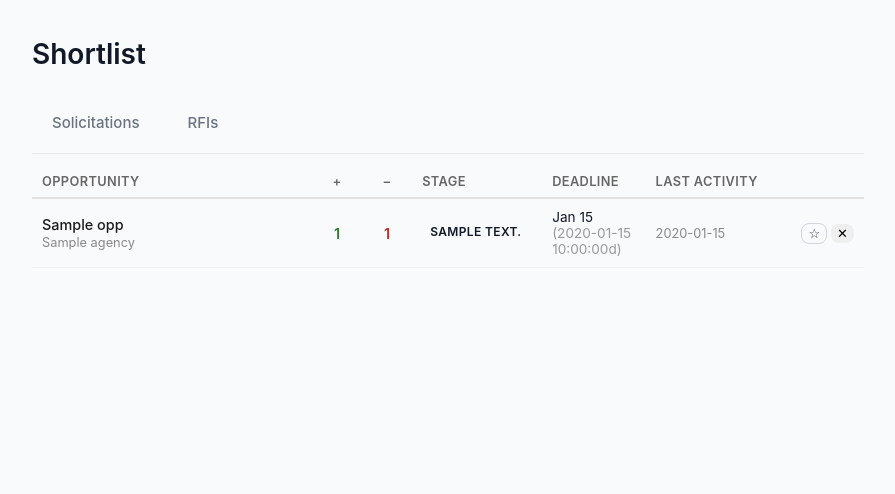
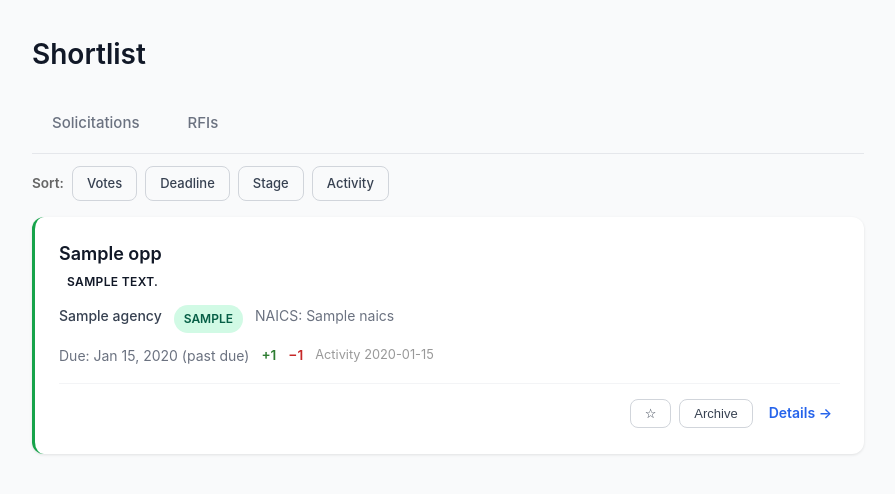
Before and after one commit to JoshLaven/bidlens, a FastAPI app: template src/bidlens/templates/shortlist.html in a window 1280 px wide. Shown: the part 71-565 px from the top of the page, without its empty margins (32-927 px from the left). Run offline with FastAPI, Linux system fonts and the light colour scheme; the template is opened without the code that fills it: most values are stand-ins (such as "Sample title", 1, 10 or a date in 2020).

Commit message:
Revert Shortlist from table to card-based layout
Cards show title, agency, stage badge, pursue/pass counts,
deadline, last activity, and workflow action buttons.
Sort bar preserved (Votes, Deadline, Stage, Activity).

Co-Authored-By: Claude Opus 4.6 <noreply@anthropic.com>

```diff
--- a/src/bidlens/templates/shortlist.html
+++ b/src/bidlens/templates/shortlist.html
@@ -8,86 +8,82 @@
   <a href="/shortlist?tab=rfi&sort={{ sort }}" class="tab {{ 'active' if current_tab == 'rfi' else '' }}">RFIs</a>
 </div>
 
+<div style="display:flex; gap:8px; margin-bottom:16px; font-size:0.85rem; align-items:center;">
+  <span style="font-weight:600; color:#666;">Sort:</span>
+  <a href="/shortlist?tab={{ current_tab }}&sort=pursue" class="btn btn-sm {{ 'btn-primary' if sort == 'pursue' else 'btn-outline-secondary' }}">Votes</a>
+  <a href="/shortlist?tab={{ current_tab }}&sort=deadline" class="btn btn-sm {{ 'btn-primary' if sort == 'deadline' else 'btn-outline-secondary' }}">Deadline</a>
+  <a href="/shortlist?tab={{ current_tab }}&sort=stage" class="btn btn-sm {{ 'btn-primary' if sort == 'stage' else 'btn-outline-secondary' }}">Stage</a>
+  <a href="/shortlist?tab={{ current_tab }}&sort=activity" class="btn btn-sm {{ 'btn-primary' if sort == 'activity' else 'btn-outline-secondary' }}">Activity</a>
+</div>
+
 {% if opportunities %}
-<div style="overflow-x:auto;">
-<table class="dash-table">
-  <thead>
-    <tr>
-      <th style="min-width:280px;">
-        <a href="/shortlist?tab={{ current_tab }}&sort=pursue" class="{{ 'sort-active' if sort == 'pursue' else '' }}">Opportunity</a>
-      </th>
-      <th style="width:60px; text-align:center;">
-        <a href="/shortlist?tab={{ current_tab }}&sort=pursue" class="{{ 'sort-active' if sort == 'pursue' else '' }}" title="Pursue votes">+</a>
-      </th>
-      <th style="width:60px; text-align:center;">
-        <a href="/shortlist?tab={{ current_tab }}&sort=pursue" class="{{ 'sort-active' if sort == 'pursue' else '' }}" title="Pass votes">−</a>
-      </th>
-      <th style="width:150px;">
-        <a href="/shortlist?tab={{ current_tab }}&sort=stage" class="{{ 'sort-active' if sort == 'stage' else '' }}">Stage</a>
-      </th>
-      <th style="width:110px;">
-        <a href="/shortlist?tab={{ current_tab }}&sort=deadline" class="{{ 'sort-active' if sort == 'deadline' else '' }}">Deadline</a>
-      </th>
-      <th style="width:100px;">
-        <a href="/shortlist?tab={{ current_tab }}&sort=activity" class="{{ 'sort-active' if sort == 'activity' else '' }}">Last Activity</a>
-      </th>
-      <th style="width:120px;"></th>
-    </tr>
-  </thead>
-  <tbody>
     {% for opp in opportunities %}
-    <tr>
-      <td>
-        <a href="/opportunity/{{ opp.id }}" style="font-weight:500; color:#1a1a1a; text-decoration:none;">{{ opp.title }}</a>
-        <div style="font-size:0.8rem; color:#888; margin-top:2px;">{{ opp.agency }}</div>
-      </td>
-      <td style="text-align:center; font-weight:600; color:#2e7d32;">{{ opp.pursue_count or 0 }}</td>
-      <td style="text-align:center; font-weight:600; color:#c62828;">{{ opp.pass_count or 0 }}</td>
-      <td>
+        <div class="card card--voted-pursue">
+            <div class="card-header">
+                <div style="flex:1; min-width:0;">
+                  <a href="/opportunity/{{ opp.id }}" class="card-title">{{ opp.title }}</a>
+                  <div style="display:flex; gap:6px; margin-top:4px; flex-wrap:wrap; align-items:center;">
                     <span class="stage-badge stage-badge--{{ opp.review_stage|lower|replace(' ', '-') }}">{{ opp.review_stage }}</span>
-        <div style="margin-top:4px; display:flex; gap:4px;">
+                    {% if opp.watched %}
+                      <span class="status-pill status-pill--following">Following</span>
+                    {% endif %}
+                  </div>
+                </div>
+            </div>
+            <div class="card-meta">
+                <span class="card-agency">{{ opp.agency }}</span>
+                {% if opp.set_aside %}
+                    <span class="badge badge-setaside">{{ opp.set_aside }}</span>
+                {% endif %}
+                {% if opp.naics %}
+                    <span>NAICS: {{ opp.naics }}</span>
+                {% endif %}
+            </div>
+            <div class="card-meta">
+                <span class="due-date {{ 'due-urgent' if opp.days_until_due <= 7 else 'due-soon' if opp.days_until_due <= 14 else '' }}">
+                    Due: {{ opp.response_deadline.strftime('%b %d, %Y') }}
+                    {% if opp.days_until_due >= 0 %}
+                        ({{ opp.days_until_due }}d)
+                    {% else %}
+                        (past due)
+                    {% endif %}
+                </span>
+                <span style="color:#2e7d32; font-weight:600; font-size:0.85rem;">+{{ opp.pursue_count or 0 }}</span>
+                <span style="color:#c62828; font-weight:600; font-size:0.85rem;">−{{ opp.pass_count or 0 }}</span>
+                {% if opp.last_activity %}
+                  <span style="color:#999; font-size:0.8rem;">
+                    Activity {{ opp.last_activity.strftime('%b %d, %H:%M') }}
+                  </span>
+                {% endif %}
+            </div>
+          <div class="card-actions">
+            <div class="actions-left">
               {% if opp.review_stage == 'Team Review' %}
-            <button class="btn btn-sm btn-primary" style="padding:2px 8px; font-size:0.75rem;"
+                <button class="btn btn-sm btn-primary"
                         onclick="advanceStage('{{ opp.id }}', 'Director Review')">Send to Director</button>
               {% elif opp.review_stage == 'Director Review' %}
-            <button class="btn btn-sm btn-success" style="padding:2px 8px; font-size:0.75rem;"
+                <button class="btn btn-sm btn-success"
                         onclick="advanceStage('{{ opp.id }}', 'Approved')">Approve</button>
-            <button class="btn btn-sm btn-outline-secondary" style="padding:2px 8px; font-size:0.75rem;"
+                <button class="btn btn-sm btn-outline-secondary"
                         onclick="advanceStage('{{ opp.id }}', 'Team Review')">Return to Team</button>
               {% elif opp.review_stage == 'Approved' %}
-            <span style="font-size:0.75rem; color:var(--success);">✓ Done</span>
+                <span style="font-size:0.85rem; color:var(--success); font-weight:600;">✓ Approved</span>
               {% endif %}
             </div>
-      </td>
-      <td>
-        <span class="{{ 'due-urgent' if opp.days_until_due <= 7 else 'due-soon' if opp.days_until_due <= 14 else '' }}" style="font-size:0.85rem;">
-          {{ opp.response_deadline.strftime('%b %d') }}
-          <span style="color:#999;">({{ opp.days_until_due }}d)</span>
-        </span>
-      </td>
-      <td style="font-size:0.8rem; color:#888;">
-        {% if opp.last_activity %}
-          {{ opp.last_activity.strftime('%b %d, %H:%M') }}
-        {% else %}
-          —
-        {% endif %}
-      </td>
-      <td style="text-align:right;">
+
+            <div class="actions-right">
               <form method="POST" action="/opportunity/{{ opp.id }}/watch" style="display:inline;">
-          <button class="btn btn-sm {{ 'btn-success' if opp.watched else 'btn-outline-secondary' }}" type="submit" title="{{ 'Unfollow' if opp.watched else 'Follow' }}" style="padding:2px 6px;">
+                <button class="btn btn-sm {{ 'btn-success' if opp.watched else 'btn-outline-secondary' }}" type="submit" title="{{ 'Unfollow' if opp.watched else 'Follow' }}">
                   {% if opp.watched %}★{% else %}☆{% endif %}
                 </button>
               </form>
-        <button type="button" class="btn btn-outline-danger btn-sm" style="padding:2px 6px;"
-                onclick="showArchiveModal('{{ opp.id }}')" title="Archive">
-          ✕
-        </button>
-      </td>
-    </tr>
+              <button type="button" class="btn btn-sm btn-outline-secondary"
+                      onclick="showArchiveModal('{{ opp.id }}')" title="Archive">Archive</button>
+              <a href="/opportunity/{{ opp.id }}" class="details-link">Details →</a>
+            </div>
+          </div>
+        </div>
     {% endfor %}
-  </tbody>
-</table>
-</div>
 {% else %}
     <div class="empty-state">
         <h2>No shortlisted opportunities</h2>
@@ -113,44 +109,6 @@ async function advanceStage(oppId, stage) {
 </script>
 
 <style>
-.dash-table {
-  width: 100%;
-  border-collapse: collapse;
-  font-size: 0.9rem;
-}
-.dash-table thead th {
-  text-align: left;
-  padding: 8px 10px;
-  border-bottom: 2px solid #e0e0e0;
-  font-weight: 600;
-  font-size: 0.8rem;
-  color: #666;
-  text-transform: uppercase;
-  letter-spacing: 0.03em;
-  white-space: nowrap;
-}
-.dash-table thead th a {
-  color: #666;
-  text-decoration: none;
-}
-.dash-table thead th a:hover {
-  color: #1a1a1a;
-}
-.dash-table thead th a.sort-active {
-  color: #1a1a1a;
-  border-bottom: 2px solid #1a1a1a;
-  padding-bottom: 2px;
-}
-.dash-table tbody tr {
-  border-bottom: 1px solid #f0f0f0;
-}
-.dash-table tbody tr:hover {
-  background: #fafafa;
-}
-.dash-table tbody td {
-  padding: 10px 10px;
-  vertical-align: middle;
-}
 .stage-badge {
   display: inline-block;
   padding: 2px 8px;
```
Lines whose indentation alone changed are shown as unchanged.
